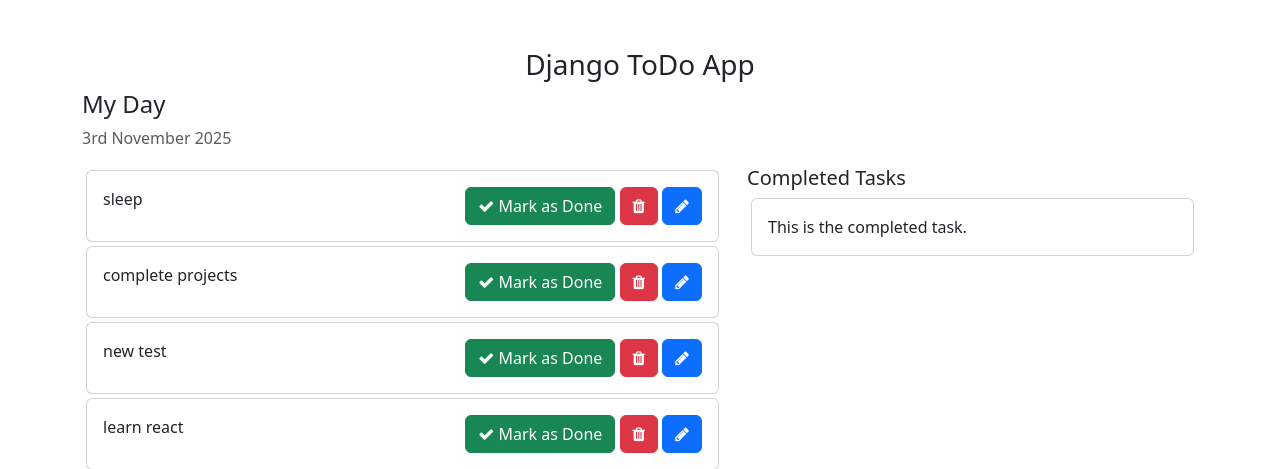
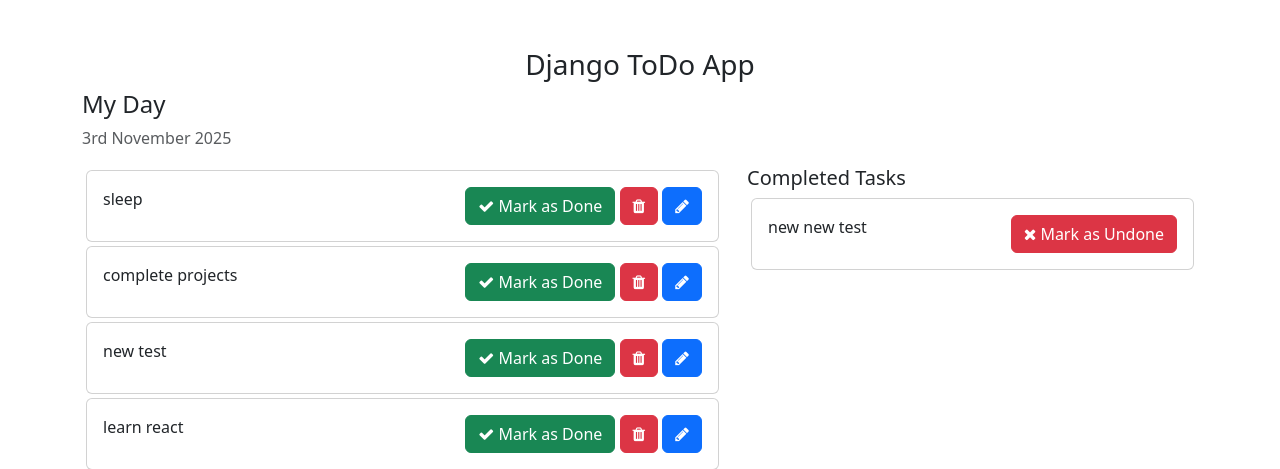
Before and after one commit to CodeGurup/todo, a Django app: page / in a window 1280 px wide. Shown: the top 469 px of the page. Run offline with Django 5.2, Linux system fonts and the light colour scheme; data comes from the database, SQL or seed files in the repository; both versions use the stored data as it was after the commit.

Commit message:
mark done/mark as undone

```diff
--- a/templates/home.html
+++ b/templates/home.html
@@ -31,7 +31,7 @@
                     <div class="card-body">
                         {{ task.task}}
                         <span style="position: relative; float: right;">
-                            <a class="btn btn-success"><i class="fa fa-check"></i> Mark as Done</a>
+                            <a href="{% url 'mark_as_done' task.pk %}" class="btn btn-success"><i class="fa fa-check"></i> Mark as Done</a>
                             <a class="btn btn-danger"><i class="fa fa-trash"></i></a>
                             <a class="btn btn-primary"><i class="fa fa-pencil"></i></a>
                         </span>
@@ -43,11 +43,17 @@
             <div class="col-md-5 col-lg-5">
                 <h5>Completed Tasks</h5>
                 <!-- List of all the tasks that have completed -->
+                {% for task in completed_tasks %}
                 <div class="card m-1">
                     <div class="card-body">
-                        This is the completed task.
+                        {{ task.task }}
+                        <span style="position: relative; float: right;">
+                            <a href="{% url 'mark_as_undone' task.pk %}" class="btn btn-danger"><i class="fa fa-times"></i> Mark as Undone</a>
+
+                        </span>
                     </div>
                 </div>
+                {% endfor %}
             </div>
         </div>
         <div class="row">
--- a/todo/urls.py
+++ b/todo/urls.py
@@ -3,6 +3,8 @@ from . import views
 
 urlpatterns = [
     path('addTask/', views.addTask, name='addTask'),
+    path('mark_as_done/<int:pk>/', views.mark_as_done, name='mark_as_done'),
+    path('mark_as_undone/<int:pk>/', views.mark_as_undone, name='mark_as_undone'),
 
 
 ]
--- a/todo_main/views.py
+++ b/todo_main/views.py
@@ -8,7 +8,10 @@ from todo.models import Task
 
 def home(request):
     task = Task.objects.filter(is_completed=False).order_by('-updated_at')
+    completed_task = Task.objects.filter(is_completed=True).order_by('-updated_at')
+
     context = {
-        'tasks' : task
+        'tasks' : task,
+        'completed_tasks' : completed_task
     }
     return render(request, 'home.html', context)
```
Also changed, not shown: todo/views.py (+14 -1 lines), db.sqlite3.
